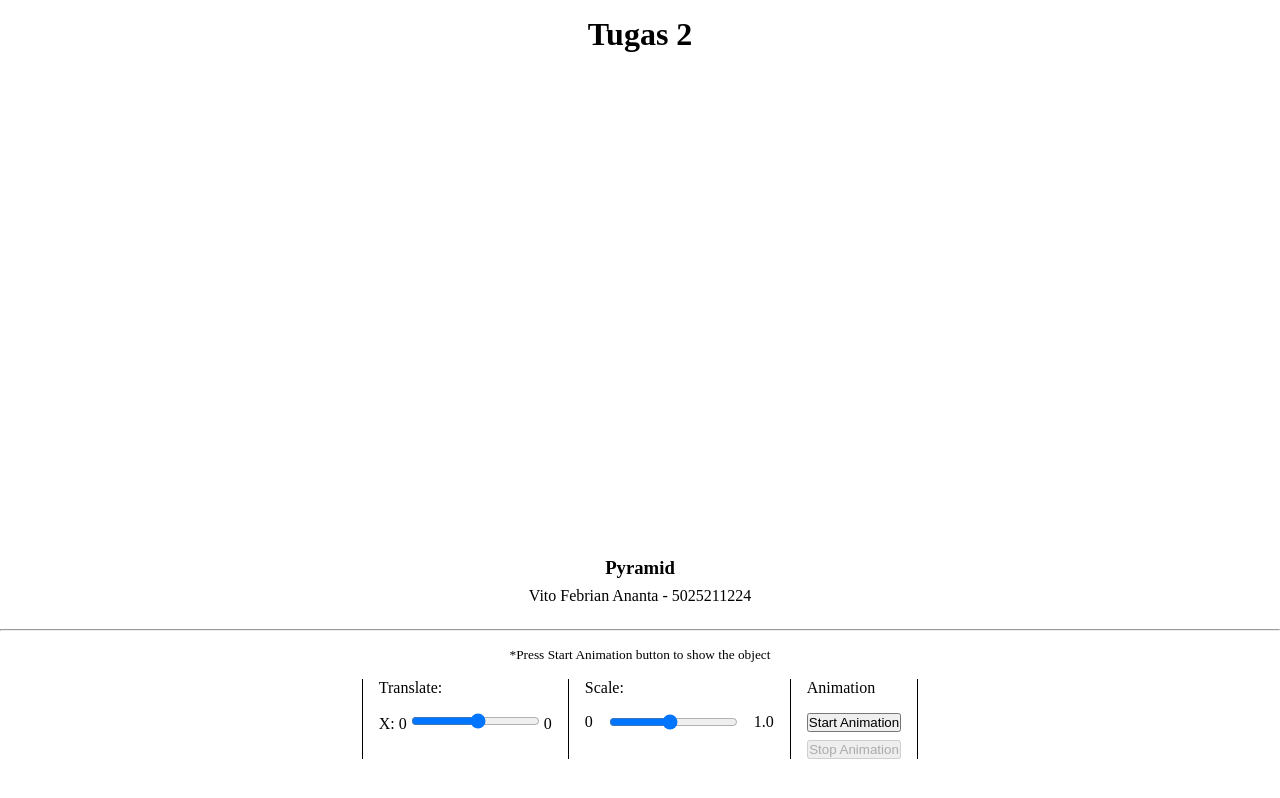
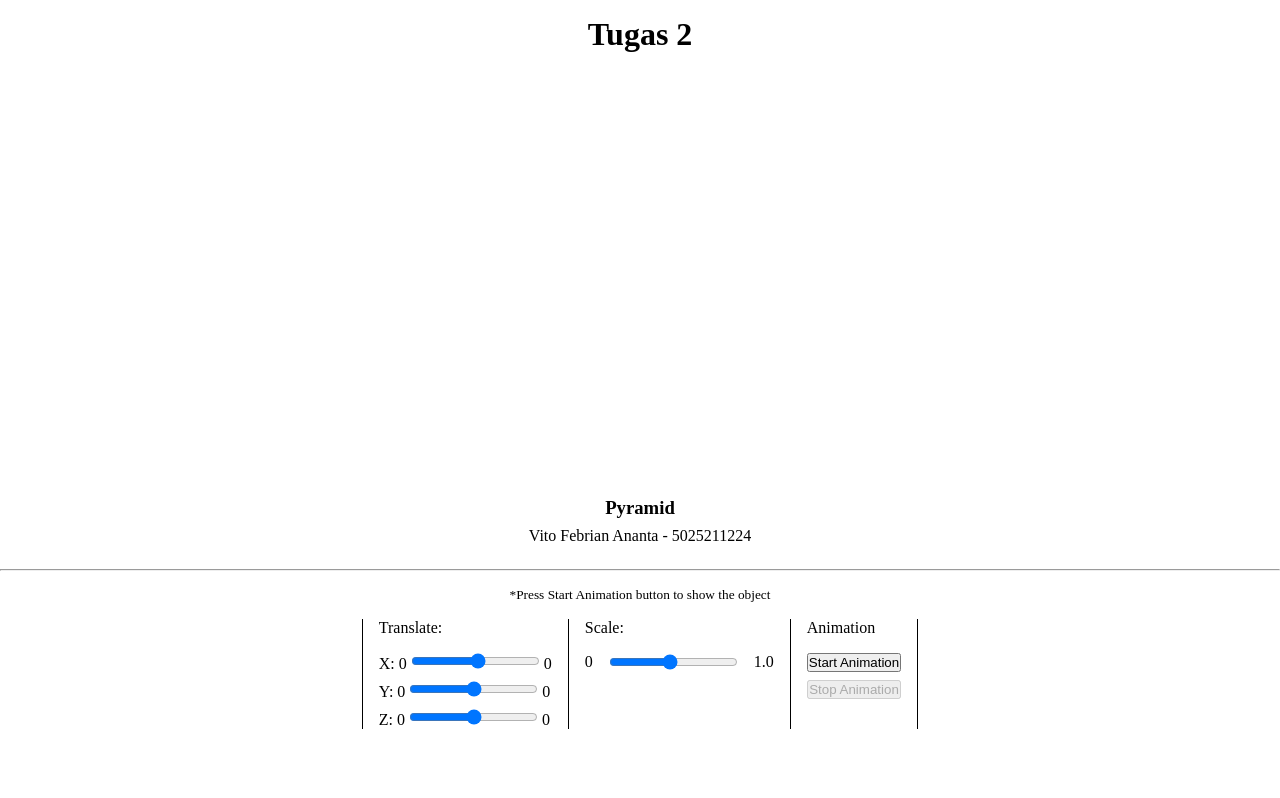
Before and after one commit to 2023GrafkomB/tugas-individu-vitoananta3, a plain HTML site: page tugas-2/index.html in a window 1280 px wide. Drawn offline with Linux system fonts and the light colour scheme.

Commit message:
Working translate y axis and z axis

```diff
--- a/tugas-2/index.html
+++ b/tugas-2/index.html
@@ -9,12 +9,14 @@
   <body onload="init();">
     <div class="center">
       <div class="title"><h1>Tugas 2</h1></div>
-      <canvas id="canvas" width="480" height="480"></canvas>
+      <canvas id="canvas" width="420" height="420"></canvas>
       <div class="subtitle"><h3>Pyramid</h3></div>
       <div class="description"><p>Vito Febrian Ananta - 5025211224</p></div>
     </div>
-    <hr class="horizontal-spacer">
-    <div class="description2"><p>*Press Start Animation button to show the object</p></div>
+    <hr class="horizontal-spacer" />
+    <div class="description2">
+      <p>*Press Start Animation button to show the object</p>
+    </div>
     <div class="controls">
       <div id="translator">
         <p>Translate:</p>
@@ -31,7 +33,30 @@
             />
             <span id="translationXValue">0</span>
           </div>
-
+          <div class="yaxis">
+            <label for="translationYSlider">Y: 0</label>
+            <input
+              type="range"
+              id="translationYSlider"
+              min="-2.0"
+              max="2.0"
+              step="0.1"
+              value="0"
+            />
+            <span id="translationYValue">0</span>
+          </div>
+          <div class="zaxis">
+            <label for="translationZSlider">Z: 0</label>
+            <input
+              type="range"
+              id="translationZSlider"
+              min="-2.0"
+              max="2.0"
+              step="0.1"
+              value="0"
+            />
+            <span id="translationZValue">0</span>
+          </div>
         </div>
       </div>
       <div id="scaler">
--- a/tugas-2/index.js
+++ b/tugas-2/index.js
@@ -233,6 +233,8 @@ var init = function () {
     });
 
     var translationX = 0.0;
+    var translationY = 0.0;
+    var translationZ = 0.0;
 
     var translationMatrix = new Float32Array(16);
     mat4.identity(translationMatrix);
@@ -241,7 +243,7 @@ var init = function () {
     function updateTranslation() {
         // Update the translation matrix
         mat4.identity(translationMatrix);
-        mat4.translate(translationMatrix, translationMatrix, [translationX, 0, 0]);
+        mat4.translate(translationMatrix, translationMatrix, [translationX, translationY, translationZ]);
 
         // Redraw the object
         gl.clear(gl.DEPTH_BUFFER_BIT | gl.COLOR_BUFFER_BIT);
@@ -257,6 +259,10 @@ var init = function () {
     // Get references to the translation slider and its value display span
     var translationXSlider = document.getElementById('translationXSlider');
     var translationXValue = document.getElementById('translationXValue');
+    var translationYSlider = document.getElementById('translationYSlider');
+    var translationYValue = document.getElementById('translationYValue');
+    var translationZSlider = document.getElementById('translationZSlider');
+    var translationZValue = document.getElementById('translationZValue');
 
     // Function to update the translationX variable and call updateTranslation
     function onTranslationXChange() {
@@ -265,6 +271,22 @@ var init = function () {
         updateTranslation();
     }
 
+    // Function to update the translationY variable and call updateTranslation
+    function onTranslationYChange() {
+        translationY = parseFloat(translationYSlider.value);
+        translationYValue.textContent = translationY.toFixed(1);
+        updateTranslation();
+    }
+
+    // Function to update the translationZ variable and call updateTranslation
+    function onTranslationZChange() {
+        translationZ = parseFloat(translationZSlider.value);
+        translationZValue.textContent = translationZ.toFixed(1);
+        updateTranslation();
+    }
+
     // Update the translation when the slider value changes
     translationXSlider.addEventListener('input', onTranslationXChange);
+    translationYSlider.addEventListener('input', onTranslationYChange);
+    translationZSlider.addEventListener('input', onTranslationZChange);
 };
```
